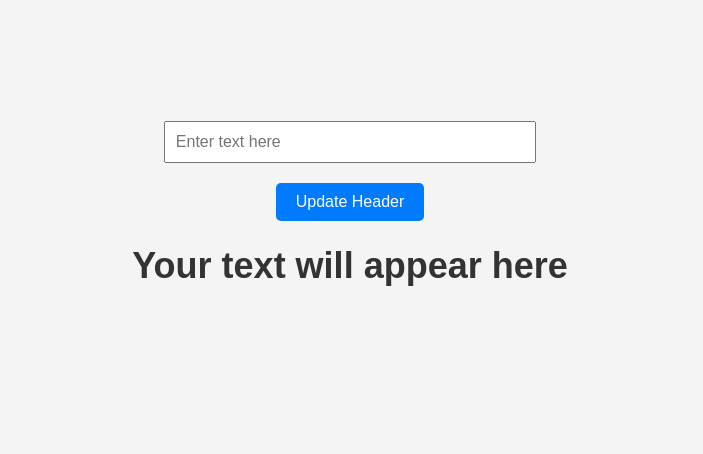
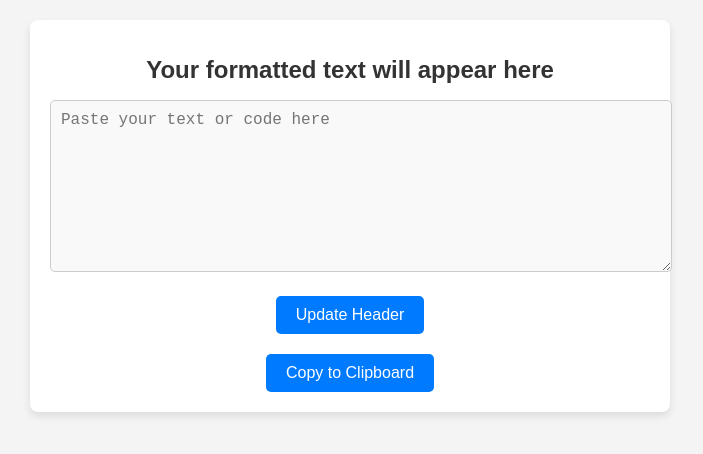
Before and after one commit to Ruben-Popovici/Rovan, a plain HTML site: page index.html in a window 1280 px wide. Shown: the part 184-638 px from the top of the page, without its empty margins (290-993 px from the left). Drawn offline with Linux system fonts and the light colour scheme.

Commit message:
Update index.html

```diff
--- a/index.html
+++ b/index.html
@@ -3,7 +3,7 @@
 <head>
   <meta charset="UTF-8">
   <meta name="viewport" content="width=device-width, initial-scale=1.0">
-  <title>Update Header from Input</title>
+  <title>Update Header with Text and Copy to Clipboard</title>
   <style>
     body {
       font-family: Arial, sans-serif;
@@ -17,18 +17,30 @@
 
     .container {
       text-align: center;
+      width: 80%;
+      max-width: 600px;
+      padding: 20px;
+      background-color: #fff;
+      border-radius: 8px;
+      box-shadow: 0 4px 8px rgba(0, 0, 0, 0.1);
     }
 
-    input {
+    textarea {
+      width: 100%;
+      height: 150px;
+      font-family: monospace;
+      font-size: 16px;
       padding: 10px;
-      font-size: 16px;
-      width: 80%;
       margin-bottom: 20px;
+      border: 1px solid #ccc;
+      border-radius: 5px;
+      background-color: #f9f9f9;
     }
 
     h1 {
-      font-size: 36px;
+      font-size: 24px;
       color: #333;
+      word-wrap: break-word; /* Ensure text wraps properly */
     }
 
     button {
@@ -45,23 +57,49 @@
     button:hover {
       background-color: #0056b3;
     }
+
+    .button-container {
+      margin-top: 20px;
+    }
   </style>
 </head>
 <body>
 
 <div class="container">
-  <input type="text" id="inputField" placeholder="Enter text here" />
+  <h1 id="headerText">Your formatted text will appear here</h1>
+
+  <!-- Textarea to input text or code -->
+  <textarea id="inputField" placeholder="Paste your text or code here"></textarea>
+
+  <!-- Buttons to update header and copy to clipboard -->
   <button onclick="updateHeader()">Update Header</button>
 
-  <h1 id="headerText">Your text will appear here</h1>
+  <div class="button-container">
+    <button onclick="copyToClipboard()">Copy to Clipboard</button>
+  </div>
 </div>
 
 <script>
-  // Function to update the header text from the input field
+  // Function to update the header with the text from the input field
   function updateHeader() {
-    const inputText = document.getElementById('inputField').value; // Get the value from input field
+    const inputText = document.getElementById('inputField').value; // Get the text from the textarea
     const header = document.getElementById('headerText'); // Get the header element
     header.textContent = inputText; // Set the input text as the header text
+  }
+
+  // Function to copy the content of the header to clipboard
+  function copyToClipboard() {
+    const headerText = document.getElementById('headerText').textContent; // Get the header text
+
+    // Create a temporary textarea element to copy the text
+    const tempTextArea = document.createElement('textarea');
+    tempTextArea.value = headerText; // Set the value to the header's text
+    document.body.appendChild(tempTextArea);
+    tempTextArea.select(); // Select the content of the textarea
+    document.execCommand('copy'); // Copy to clipboard
+    document.body.removeChild(tempTextArea); // Remove the temporary element
+
+    alert('Text copied to clipboard!');
   }
 </script>
 
```
